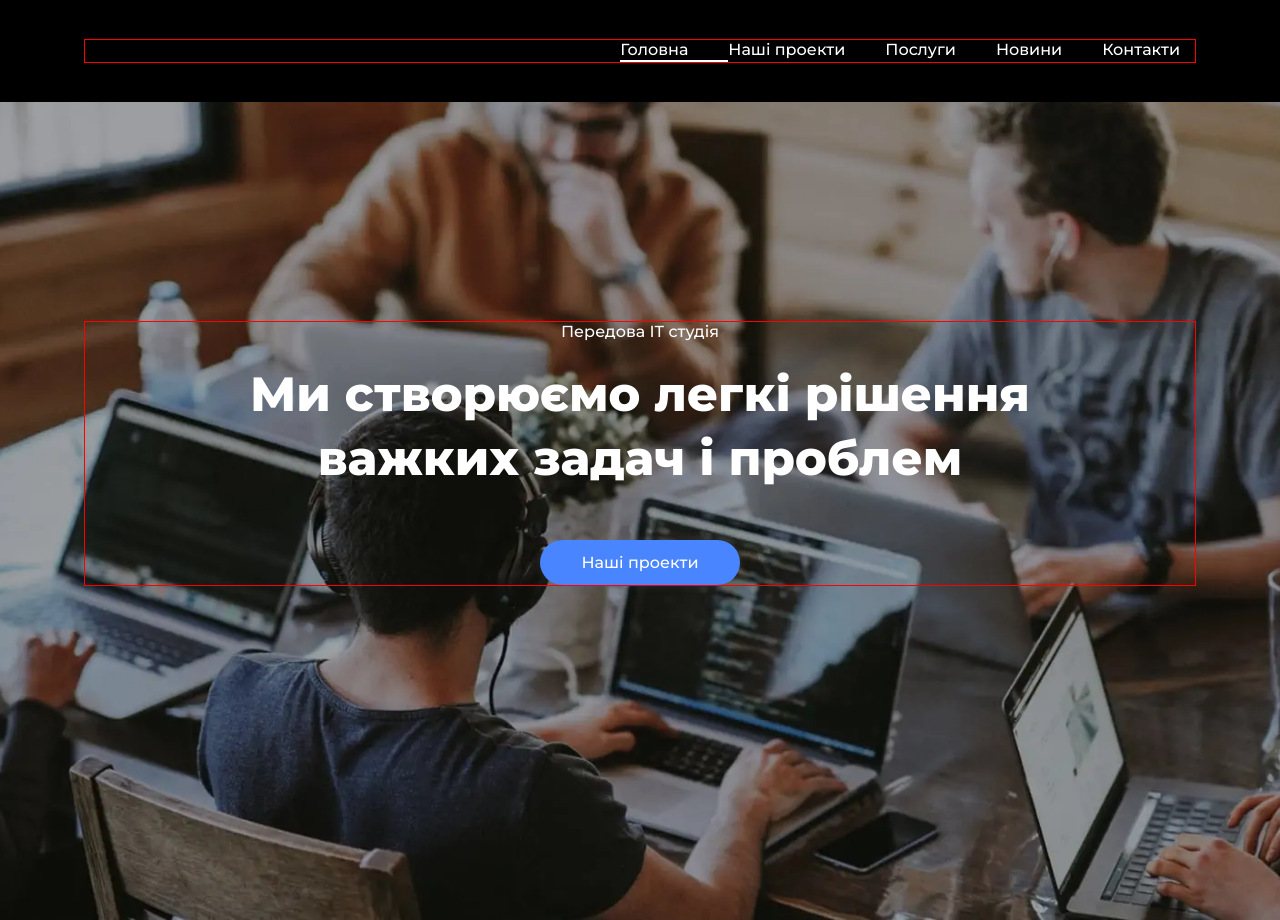
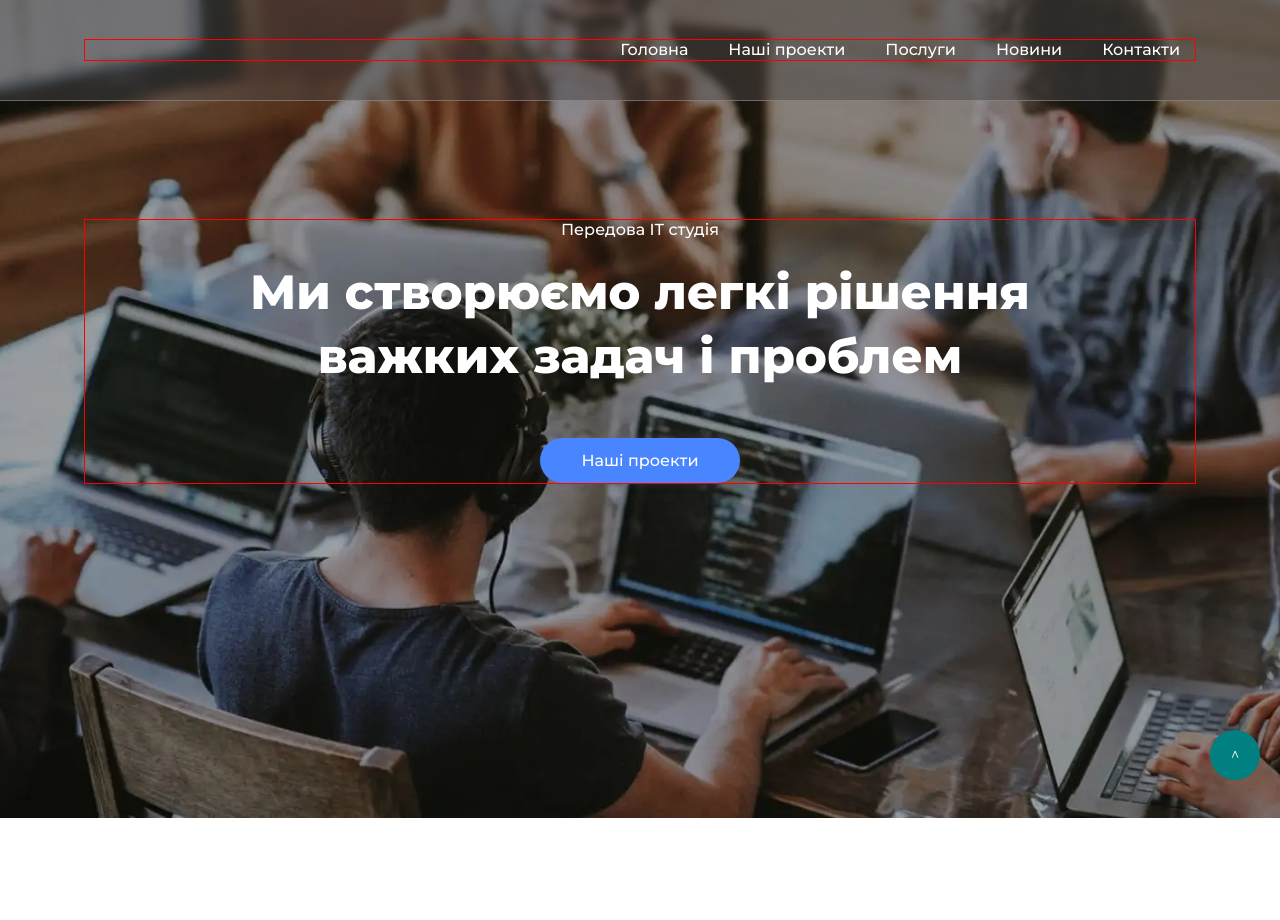
Before and after one commit to sasha-korn/practice, a plain HTML site: page index.html in a window 1280 px wide. Shown: the top 920 px of the page. Drawn offline with nearby package versions, Linux system fonts and the light colour scheme.

Commit message:
adding animation

```diff
--- a/index.html
+++ b/index.html
@@ -23,20 +23,20 @@
       <div class="container">
         <nav class="header-nav">
           <ul class="header-pages">
-            <li class="header-page header-active">
-              <a class="header-link" href="./index.html"></a>Головна
+            <li class="header-page">
+              <a class="header-link header-active" href="./index.html">Головна</a>
             </li>
             <li class="header-page">
-              <a class="header-link" href="#"></a>Наші проекти
+              <a class="header-link header-active" href="#projects">Наші проекти</a>
             </li>
             <li class="header-page">
-              <a class="header-link" href="#"></a>Послуги
+              <a class="header-link header-active" href="#services">Послуги</a>
             </li>
             <li class="header-page">
-              <a class="header-link" href="#"></a>Новини
+              <a class="header-link header-active" href="#subscription">Новини</a>
             </li>
             <li class="header-page">
-              <a class="header-link" href="#"></a>Контакти
+              <a class="header-link header-active" href="#contacts">Контакти</a>
             </li>
           </ul>
         </nav>
@@ -45,7 +45,7 @@
     <main>
 
       <!-- Hero section -->
-      <section class="hero">
+      <section id="hero" class="hero">
         <div class="container">
           <h1 class="hero-title">Передова ІТ студія</h1>
           <p class="hero-text">
@@ -56,7 +56,7 @@
       </section>
 
       <!-- Services -->
-      <section class="services">
+      <section id="services" class="services">
         <div class="container">
           <h2 class="services-title section-title">
             Ми створюємо мобільні додатки для великих корпорацій
@@ -174,7 +174,7 @@
       </section>
 
       <!-- All of services -->
-      <section class="work">
+      <section id="services" class="work">
         <div class="container">
           <h2 class="work-title">Наші роботи на яких ми спеціалізуємось</h2>
           <button class="work-button" type="button">Всі послуги</button>
@@ -229,7 +229,7 @@
       </section>
 
       <!-- Our projects -->
-      <section>
+      <section id="projects">
         <div class="container"></div>
       </section>
 
@@ -239,13 +239,14 @@
       </section>
 
       <!-- Subscription -->
-      <section>
+      <section id="subscription">
         <div class="container"></div>
       </section>
     </main>
 
-    <footer>
+    <footer id="contacts">
       <div class="container"></div>
     </footer>
+    <a class="scroll-to-hero" href="#hero"> &#94; </a>
   </body>
 </html>
--- a/styles/styles.css
+++ b/styles/styles.css
@@ -81,35 +81,57 @@ body {
   font-size: 16px;
   line-height: calc(20 / 16);
   color: var(--secondary-color);
-  background-color: black;
+  background-color: rgba(72, 69, 69, 0.5);
+  backdrop-filter: blur(3px);
+  border-bottom: 1px solid rgba(161, 161, 161, 0.5);
 
   padding: 40px 0;
+  position: fixed;
+  left: 0%;
+  width: 100%;
 }
+
+
 
 .header-pages {
   display: flex;
   justify-content: right;
   gap: 40px;
+  /* V2
+    .header-page:not(:last-child) {
+    margin-right: 40px;
+    } */
 }
 
-.header-active:after {
+.header-active::after {
   background-color: var(--secondary-color);
   content: "";
   width: calc(100% + 40px);
   height: 2px;
   display: block;
+
+  position: absolute;
+  bottom: -40px;
+  left: -20px;
+
+  opacity: 0;
+  transform: scale(0);
+  transition: transform 500ms linear, opacity 500ms linear;
 }
 
-/* V2
-    .header-page:not(:last-child) {
-    margin-right: 40px;
-    } */
+.header-page:hover .header-active::after {
+  opacity: 1;
+  transform: scale(1);
+}
+
+
 
 .header-link {
   font-weight: 500;
   font-size: 16px;
   line-height: calc(20 / 16);
   color: var(--secondary-color);
+  position:relative;
 }
 
 /* hero section */
@@ -170,3 +192,18 @@ body {
   max-width: 730px;
   margin: 0 auto 70px;
 }
+
+
+.scroll-to-hero {
+  display: flex;
+  width: 50px;
+  height: 50px;
+  background-color: teal;
+  border-radius: 50%;
+justify-content: center;
+align-items: center;
+position: fixed;
+color: white;
+  right:20px;
+  bottom: 20px;
+}
```
Also changed, not shown: pictures/icons/envelop.svg (deleted), pictures/icons/phone.svg (deleted), pictures/icons/placeholder.svg (deleted), pictures/icons/play-button.png (deleted), pictures/icons/project.svg (deleted), pictures/icons/web-programming.svg (deleted), 3 other files.
